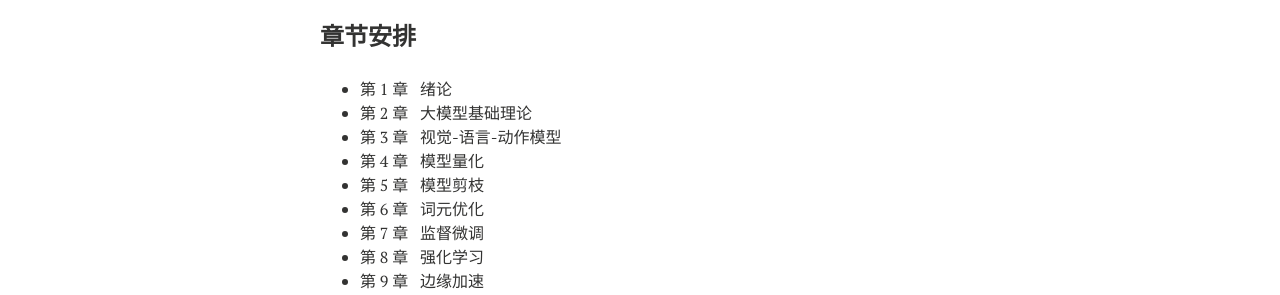
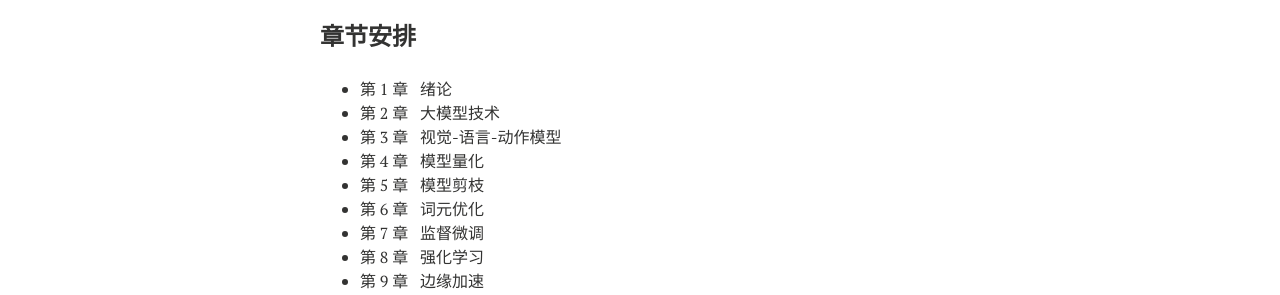
Before and after one commit to xianchaoxiu/xianchaoxiu.github.io, a Jekyll site: the page built from chinese/books/EAI/index.md, in a window 1280 px wide. Shown: the part 350-645 px from the top of the page. Built offline with Jekyll 4.4.1, drawn with Linux system fonts in a browser that asks for light colours; nearby versions of some CDN libraries.

Commit message:
Update index.md

```diff
--- a/chinese/books/EAI/index.md
+++ b/chinese/books/EAI/index.md
@@ -16,7 +16,7 @@ share: false
 
 ### 章节安排
 * 第 1 章 &nbsp;  绪论 <br>
-* 第 2 章 &nbsp;  大模型基础理论 <br>
+* 第 2 章 &nbsp;  大模型技术 <br>
 * 第 3 章 &nbsp;  视觉-语言-动作模型 <br>
 * 第 4 章 &nbsp;  模型量化 <br>
 * 第 5 章 &nbsp;  模型剪枝 <br>
```
